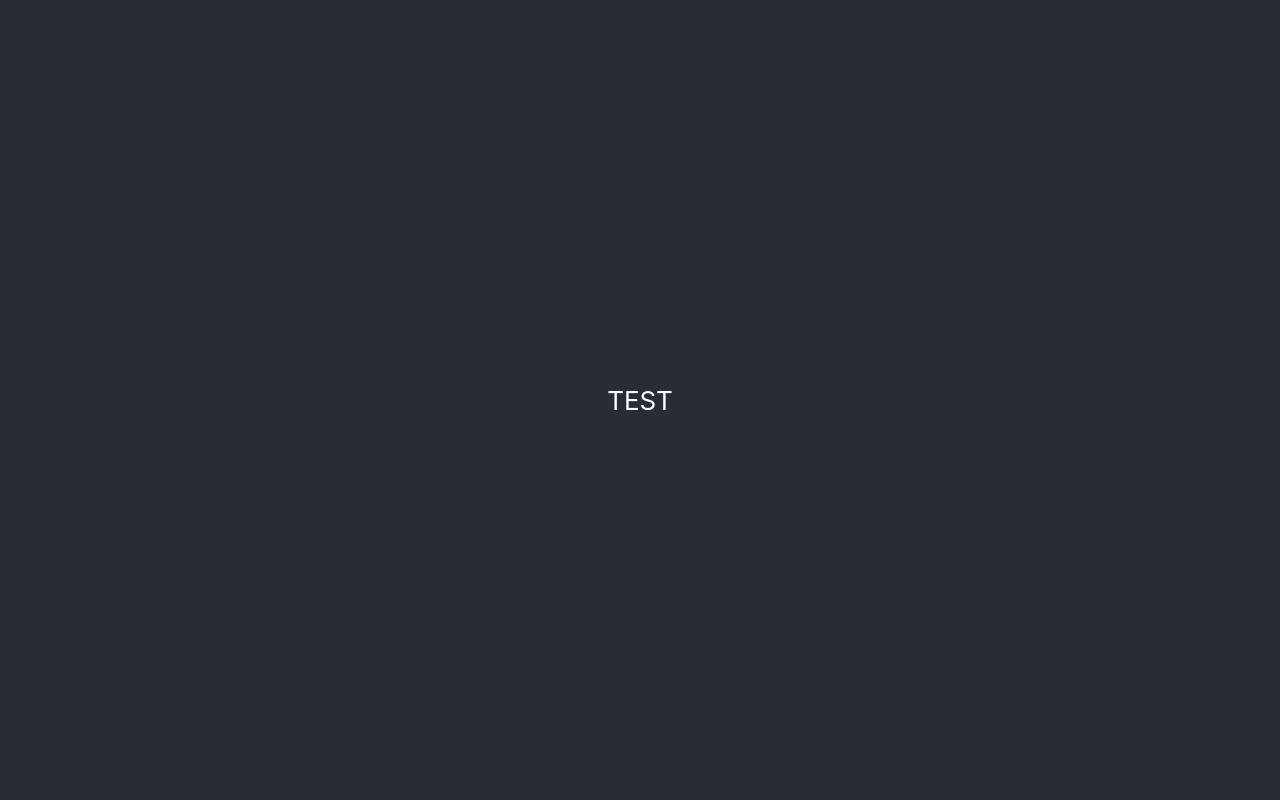
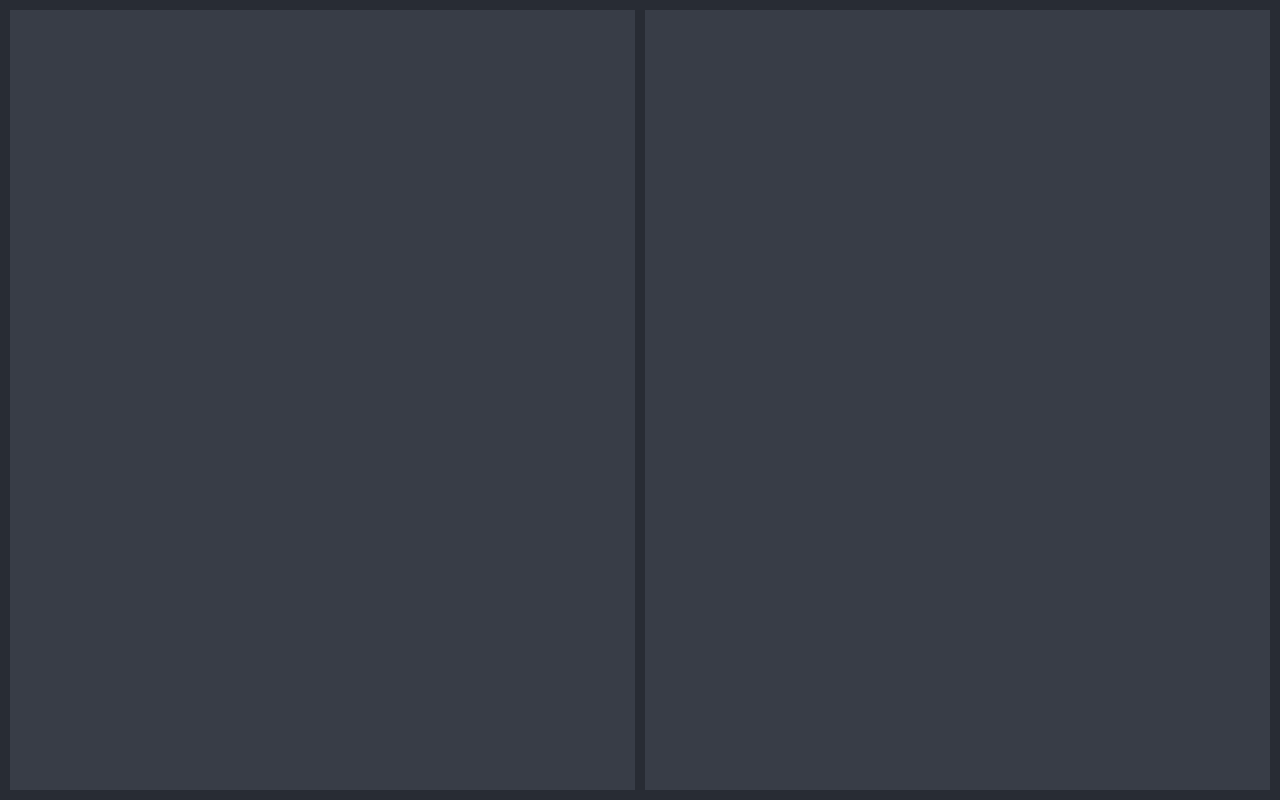
Before and after one commit to siwonia/pgp-generator, a React (Create React App) app: page / in a window 1280 px wide. Built offline with nearby package versions, Linux system fonts and the light colour scheme.

Commit message:
added styled components

```diff
--- a/package.json
+++ b/package.json
@@ -12,10 +12,12 @@
   "dependencies": {
     "react": "16.12.0",
     "react-dom": "16.12.0",
-    "react-scripts": "3.3.0"
+    "react-scripts": "3.3.0",
+    "styled-components": "5.0.0"
   },
   "devDependencies": {
     "@types/react": "16.9.17",
+    "@types/styled-components": "4.4.2",
     "electron": "7.1.9",
     "electron-builder": "22.2.0",
     "typescript": "3.7.5"
--- a/src/App.css
+++ /dev/null
@@ -1,38 +0,0 @@
-.App {
-  text-align: center;
-}
-
-.App-logo {
-  height: 40vmin;
-  pointer-events: none;
-}
-
-@media (prefers-reduced-motion: no-preference) {
-  .App-logo {
-    animation: App-logo-spin infinite 20s linear;
-  }
-}
-
-.App-header {
-  background-color: #282c34;
-  min-height: 100vh;
-  display: flex;
-  flex-direction: column;
-  align-items: center;
-  justify-content: center;
-  font-size: calc(10px + 2vmin);
-  color: white;
-}
-
-.App-link {
-  color: #61dafb;
-}
-
-@keyframes App-logo-spin {
-  from {
-    transform: rotate(0deg);
-  }
-  to {
-    transform: rotate(360deg);
-  }
-}
--- a/src/App.tsx
+++ b/src/App.tsx
@@ -1,14 +1,33 @@
 import React from "react";
-import "./App.css";
+import styled from "styled-components";
 
 function App() {
   return (
-    <div className="App">
-      <header className="App-header">
-        TEST
-      </header>
-    </div>
+    <Main>
+      <Box />
+      <Box />
+    </Main>
   );
 }
 
 export default App;
+
+const Main = styled.div`
+  background-color: #282c34;
+  min-height: 100vh;
+  display: flex;
+  flex-direction: row;
+  align-items: stretch;
+`;
+
+const Box = styled.div`
+  background-color: #383d47;
+  display: flex;
+  flex: 1;
+  margin-top: 10px;
+  margin-bottom: 10px;
+  margin-left: 10px;
+  :last-child {
+    margin-right: 10px;
+  }
+`;
--- /dev/null
+++ b/src/react-app-env.d.ts
@@ -0,0 +1 @@
+/// <reference types="react-scripts" />
```
Also changed, not shown: 1 other file (tests, documents, lock files or other folders).
